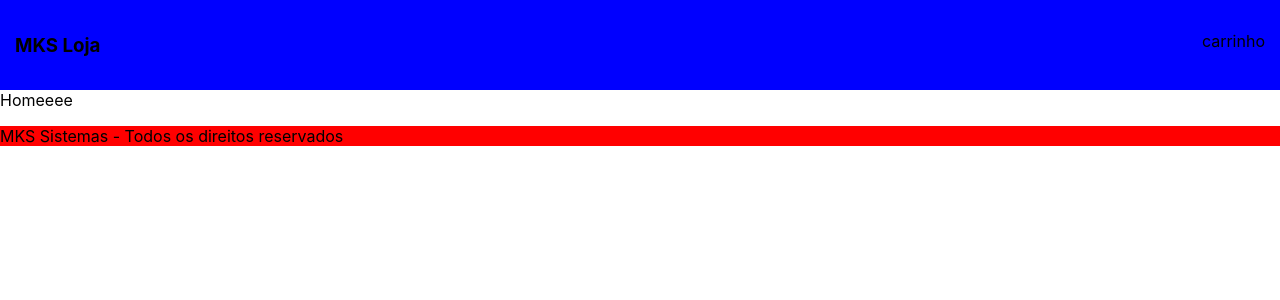
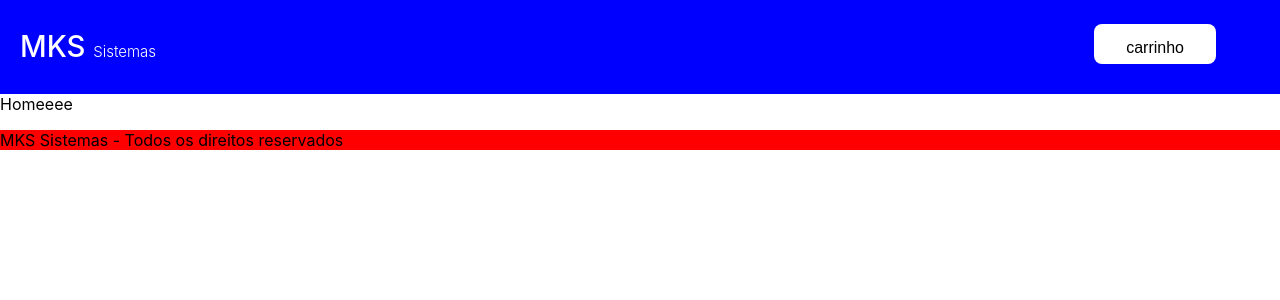
Before and after one commit to GustavoSFer/starsoft-MKS, a React (Create React App) app: page / in a window 1280 px wide. Shown: the top 300 px of the page. Built offline with nearby package versions, Linux system fonts and the light colour scheme.

Commit message:
Style: Brincando com o style

```diff
--- a/src/Components/Header.jsx
+++ b/src/Components/Header.jsx
@@ -4,8 +4,8 @@ import { Cabecalho } from '../styles';
 function Header() {
     return (
         <Cabecalho>
-            <h3>MKS <span>Loja</span></h3>
-            <p>carrinho</p>
+            <h3>MKS <span>Sistemas</span></h3>
+            <button>carrinho</button>
         </Cabecalho>
     );
 }
--- a/src/styles.js
+++ b/src/styles.js
@@ -7,5 +7,32 @@ export const Cabecalho = styled.div`
     background: blue;
     display: flex;
     justify-content: space-between;
-    padding: 15px;
+    padding: 0 20px;
+    color: white;
+    font-size: 25px;
+    text-align: center;
+
+
+    h3 {
+        font-weight:500;
+    }
+
+    span {
+        font-size: 15px;
+        font-weight:300;
+    }
+
+    button {
+        background-color: white;
+        border: none;
+        color: black;
+        padding: 15px 32px;
+        font-size: 16px;
+        height: 40px;
+        border-radius: 8px;
+        position: absolute;
+        top: 3%;
+        right: 5%;
+        text-align: center;
+    }
 `
```
